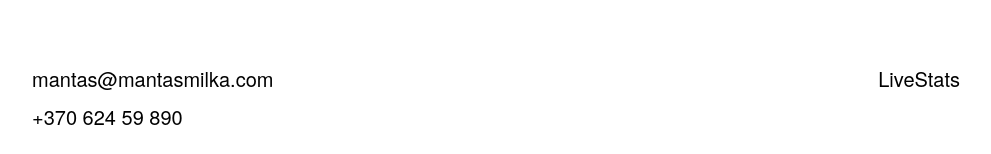
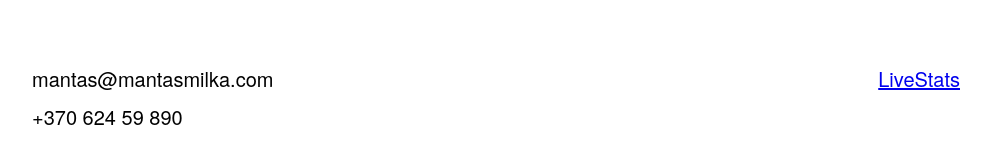
Before and after one commit to milkamantas/mantasmilkacom, a React (Create React App) app: page / in a window 1280 px wide. Shown: the part 2829-2983 px from the top of the page, without its empty margins (144-1135 px from the left). Built offline with nearby package versions, Linux system fonts and the light colour scheme; a web font is replaced by a local one.

Commit message:
Lets try rebase?

```diff
--- a/src/components/Footer.tsx
+++ b/src/components/Footer.tsx
@@ -2,6 +2,7 @@
 import SocialNav from "./SocialNav";
 import styles from "./Footer.module.css";
 import Section from "./Section";
+import { Link } from "react-router-dom";
 
 const Footer: FunctionComponent = () => {
 
@@ -30,7 +31,9 @@
         <h4>Projects</h4>
         <div className={styles.projectsList}>
           {/* <div className={styles.contactLinks}>Close-Ups</div> */}
-          <h4>LiveStats</h4>
+          <Link className={styles.cta} to="/projectgeniussports">
+            <h4>LiveStats</h4>
+          </Link>
         </div>
       </div>
     </Section>
```
